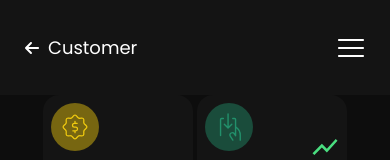
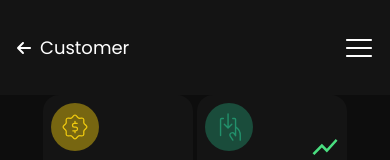
Before and after one commit to JaberAhmed33/go-partners-task, a React (Vite) app: page / in a window 390 px wide. Shown: the top 160 px of the page. Built offline with nearby package versions, Linux system fonts and the light colour scheme.

Commit message:
Update Navbar.jsx

```diff
--- a/src/components/shared/Navbar/Navbar.jsx
+++ b/src/components/shared/Navbar/Navbar.jsx
@@ -15,7 +15,7 @@ const links = [
 export default function Navbar() {
   const [open, setOpen] = useState(false);
   return (
-    <header className="w-full h-[95px] p-2 sm:p-4 flex justify-between items-center bg-main-100 text-white">
+    <header className="w-full h-[95px] sm:p-4 flex justify-between items-center bg-main-100 text-white">
       <button className="p-4 flex justify-center items-center gap-2">
         <FaArrowLeft />
         <span className="text-lg">Customer</span>
```
